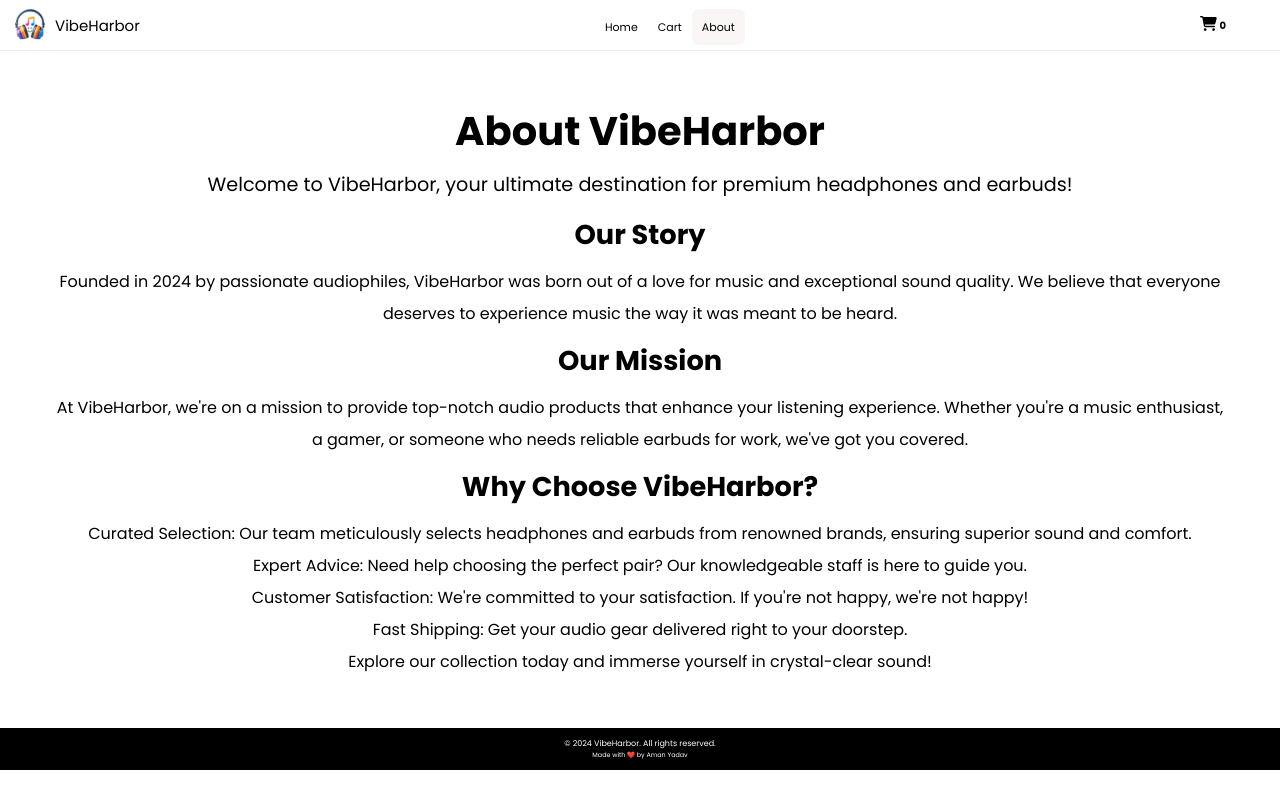
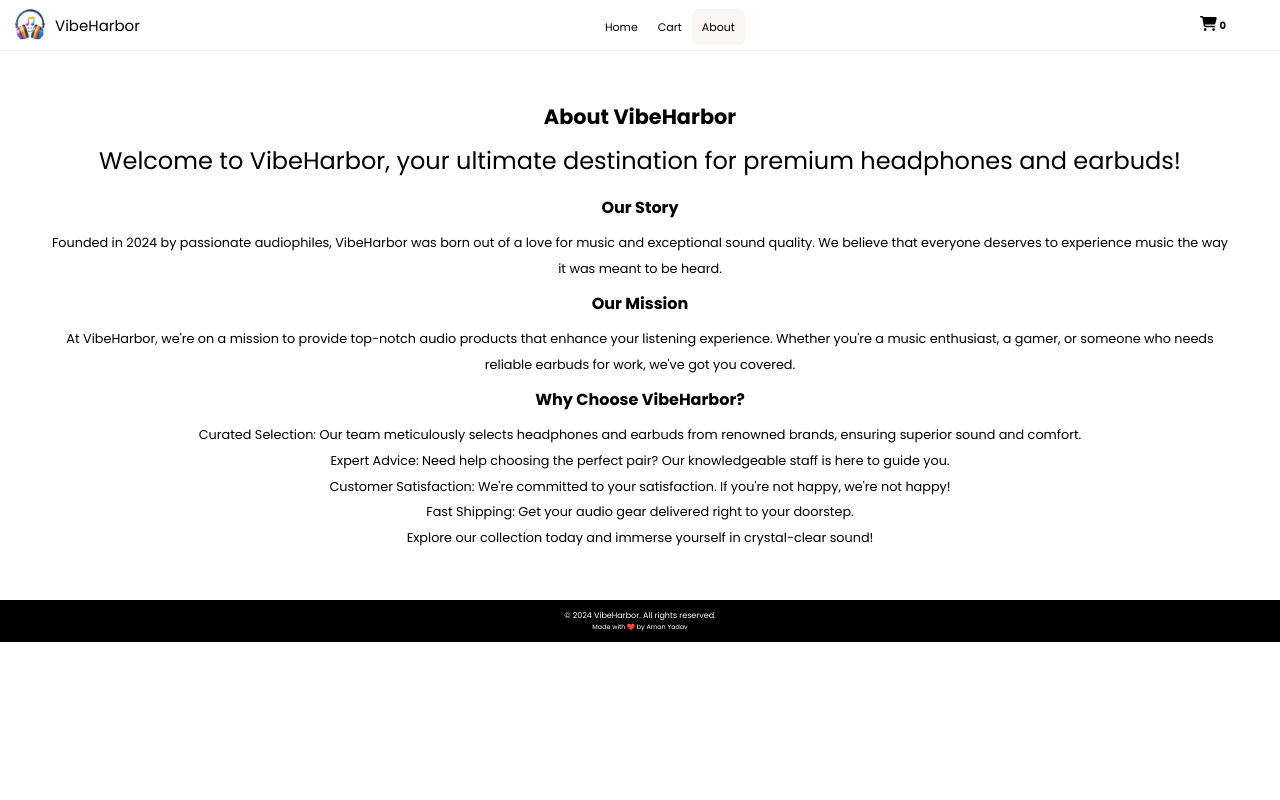
Before and after one commit to Aman-Yadav-1/VibeHarbor, a React (Create React App) app: page /about in a window 1280 px wide. Built offline with nearby package versions, Linux system fonts and the light colour scheme.

Commit message:
Update App.css

```diff
--- a/src/App.css
+++ b/src/App.css
@@ -28,6 +28,7 @@
     margin: 10px;
   }
 }
+
 /* About section */
 
 .about-section {
@@ -37,35 +38,37 @@
 }
 
 .about-section .main-about {
-  font-size: 1.2rem;
+  font-size: 1.5rem;
   line-height: 2;
   text-align: center;
 }
 
 .about-section h1 {
   text-align: center;
-  font-size: 2.5rem;
+  font-size: 1.3rem;
   margin-bottom: 5px;
 }
 
 .about-section h2 {
-  font-size: 1.7rem;
+  font-size: 1rem;
   margin-top: 10px;
   margin-bottom: 10px;
   text-align: center;
 }
 
 .about-section p {
-  font-size: 1rem;
+  font-size: 0.8rem;
   line-height: 2;
   text-align: center;
 }
 
 .about-section li {
-  font-size: 1rem;
+  font-size: 0.8rem;
   line-height: 2;
   text-align: center;
 }
+
+/* Footer */
 .footer .copyright{
   font-size: 0.5rem;
 }
```
